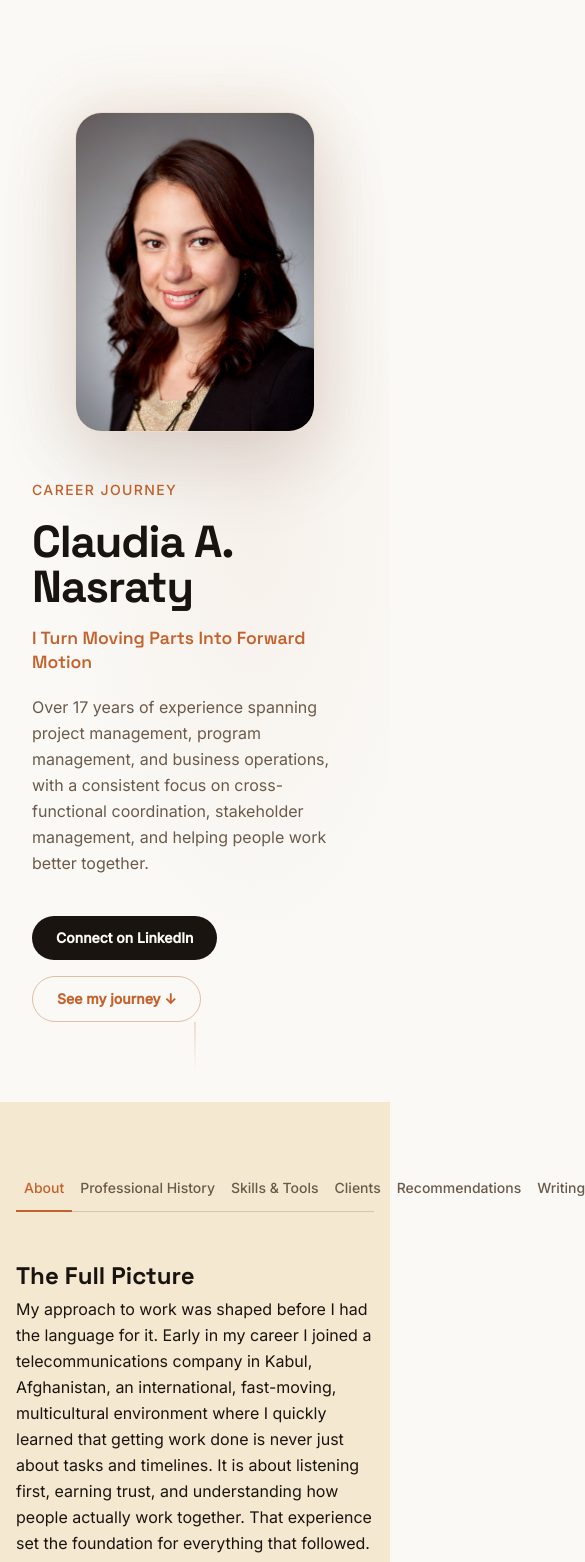
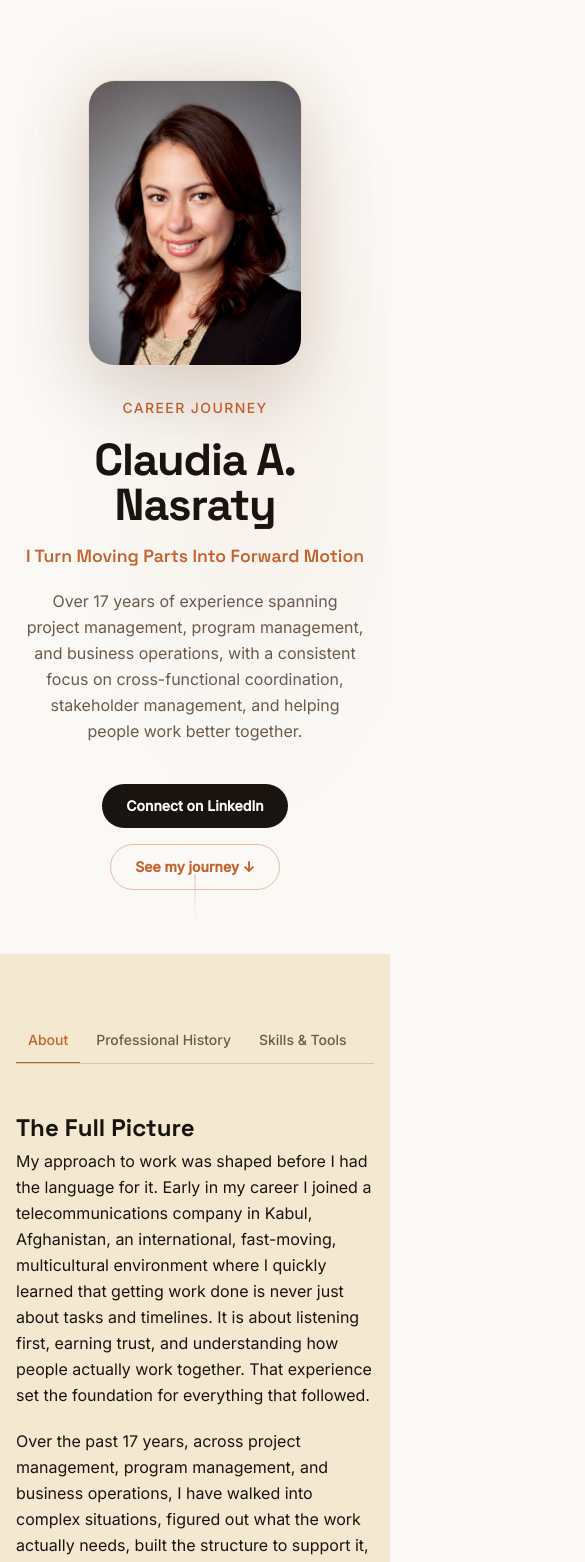
Before and after one commit to ClaudiaN-Code/claudia-career-journey, a Next.js app: page / in a window 390 px wide. Shown: the top 1562 px of the page, 585 px wide, since content can reach past the window. Built offline with nearby package versions, Linux system fonts and the light colour scheme.

Commit message:
Make site mobile friendly: scrollable tabs, smaller hero photo, centered text
Co-Authored-By: Claude Sonnet 4.6 <noreply@anthropic.com>

```diff
--- a/components/Hero.tsx
+++ b/components/Hero.tsx
@@ -24,11 +24,11 @@ export function Hero({ name, headline, tagline, linkedin }: HeroProps) {
         }}
       />
 
-      <div className="relative z-10 w-full max-w-7xl mx-auto px-8 md:px-16 pt-28 pb-20">
-        <div className="flex flex-col-reverse md:flex-row items-center gap-12 md:gap-20">
+      <div className="relative z-10 w-full max-w-7xl mx-auto px-6 md:px-16 pt-20 md:pt-28 pb-16 md:pb-20">
+        <div className="flex flex-col-reverse md:flex-row items-center gap-8 md:gap-20">
 
           {/* Left — text */}
-          <div className="flex-1 min-w-0">
+          <div className="flex-1 min-w-0 text-center md:text-left">
             <p className="text-[#c4622d] font-medium text-sm tracking-widest uppercase mb-5">
               Career Journey
             </p>
@@ -53,7 +53,7 @@ export function Hero({ name, headline, tagline, linkedin }: HeroProps) {
               </p>
             )}
 
-            <div className="flex flex-wrap gap-4">
+            <div className="flex flex-wrap gap-4 justify-center md:justify-start">
               {linkedin && (
                 <a
                   href={linkedin.startsWith("http") ? linkedin : `https://${linkedin}`}
@@ -81,7 +81,7 @@ export function Hero({ name, headline, tagline, linkedin }: HeroProps) {
           <div className="flex-shrink-0 flex items-center justify-center">
             <div
               className="relative"
-              style={{ width: "clamp(240px, 30vw, 420px)", aspectRatio: "3/4" }}
+              style={{ width: "clamp(160px, 55vw, 420px)", aspectRatio: "3/4", maxHeight: "45vh" }}
             >
               {/* Glow ring behind photo */}
               <div
--- a/components/JourneyTabs.tsx
+++ b/components/JourneyTabs.tsx
@@ -61,12 +61,12 @@ export function JourneyTabs({
       <div className="max-w-3xl mx-auto">
 
         {/* Tab bar */}
-        <div className="flex justify-between w-full border-b border-[#d4c4b0] mb-12">
+        <div className="flex overflow-x-auto scrollbar-none border-b border-[#d4c4b0] mb-12 gap-1">
           {TABS.map((tab) => (
             <button
               key={tab}
               onClick={() => setActive(tab)}
-              className={`px-2 py-3 text-sm font-medium transition-all border-b-2 -mb-px whitespace-nowrap ${
+              className={`flex-shrink-0 px-3 py-3 text-sm font-medium transition-all border-b-2 -mb-px whitespace-nowrap ${
                 active === tab
                   ? "border-[#c4622d] text-[#c4622d]"
                   : "border-transparent text-[#6b5a4a] hover:text-[#1a1410]"
```
